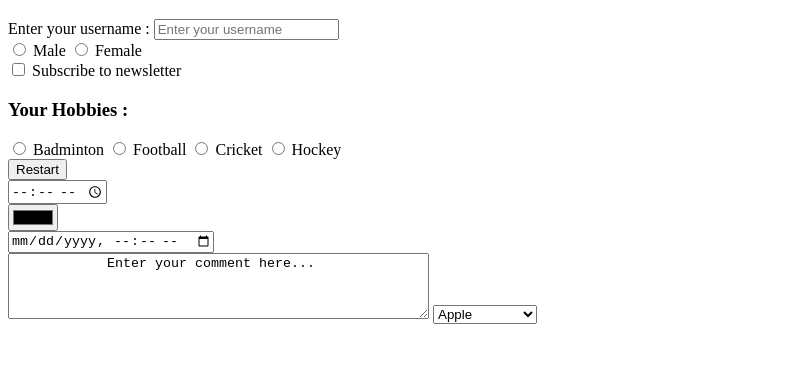
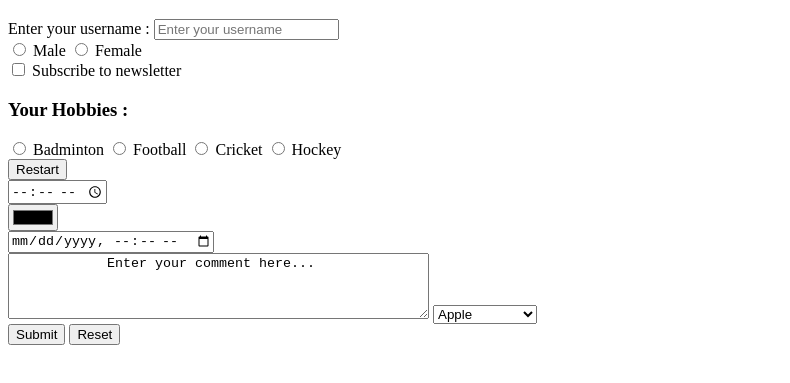
Before and after one commit to DakhaniUsman/Sigma-Web-Development-Course, a plain HTML site: page video 7/index.html in a window 1280 px wide. Shown: the part 61-444 px from the top of the page, without its empty margins (0-790 px from the left). Drawn offline with Linux system fonts and the light colour scheme.

Commit message:
Update index.html

```diff
--- a/video 7/index.html
+++ b/video 7/index.html
@@ -76,6 +76,11 @@
 
   </select>
 
+  <div>
+        <button type="submit" value="Submit">Submit</button>
+        <button type="reset" value="Reset">Reset</button>
+  </div>
+
     </form>
 </body>
 </html>
```
